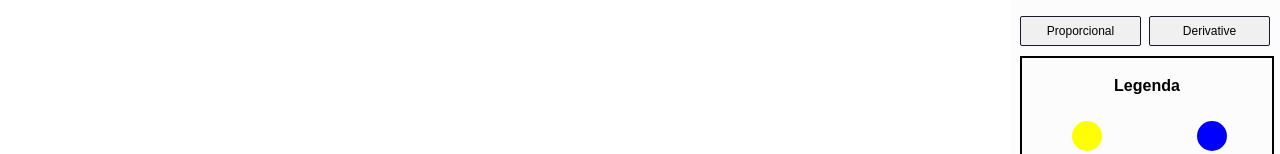
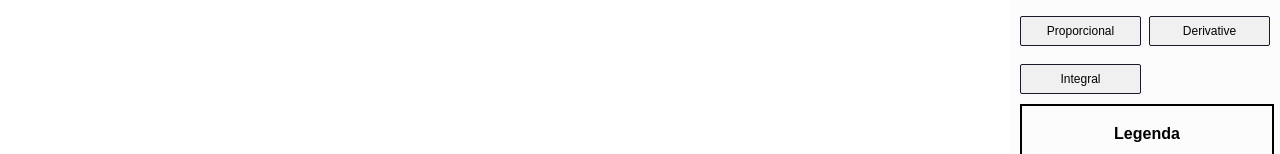
Before and after one commit to openplc-rpi/front-clp, a React (Create React App) app: page / in a window 1280 px wide. Shown: the part 277-431 px from the top of the page. Built offline with nearby package versions, Linux system fonts and the light colour scheme; no server answers.

Commit message:
Add Integral Node

```diff
--- a/src/App.js
+++ b/src/App.js
@@ -30,6 +30,7 @@ import Equation from './Equation';
 import ValueOf from './ValueOf';
 import ProporcionalNode from './ProporcionalNode';
 import DerivativeNode from './DerivadaNode';
+import IntegralNode from './IntegralNode';
 import './index.css';
 
 const nodeTypes = {
@@ -44,7 +45,8 @@ const nodeTypes = {
   equation: Equation,
   valueof: ValueOf,
   Proporcional: ProporcionalNode,
-  Derivative: DerivativeNode
+  Derivative: DerivativeNode,
+  Integral: IntegralNode
 };
 
 let id = 0;
--- a/src/DerivadaNode.jsx
+++ b/src/IntegralNode.jsx
@@ -3,7 +3,7 @@ import { memo } from 'react';
 import { Position, NodeProps, Handle, Node, useReactFlow } from '@xyflow/react';
 import './index.css';
 
-function DerivativeNode({ id, data }: NodeProps<Node<{ text: string }>>) {
+function IntegralNode({ id, data }: NodeProps<Node<{ text: string }>>) {
   const { updateNodeData } = useReactFlow();
 
   // Garante que a propriedade "text" exista no data (inicializa com vazio, se não existir)
@@ -31,19 +31,19 @@ function DerivativeNode({ id, data }: NodeProps<Node<{ text: string }>>) {
         border: '1px solid #000',
       }}
     >
-      <div><center>Derivative</center></div>
+      <div><center>Integral</center></div>
       <div style={{ marginTop: 5, display: 'flex', alignItems: 'center', gap: '5px' }}>
-        <span style={{ fontSize: 10 }}>kp :</span>
+        <span style={{ fontSize: 10 }}>ki :</span>
         <input
           onChange={(evt) => updateNodeData(id, { text: evt.target.value })}
           value={data.text || ''}
           style={{ width: 40, fontSize: 10 }}
         />
       </div>
-      <Handle id="D_in" type="target" position={Position.Left} style={{ backgroundColor: 'yellow' }} />
-      <Handle id="D_out" type="source" position={Position.Right} style={{ backgroundColor: 'blue' }} />
+      <Handle id="I_in" type="target" position={Position.Left} style={{ backgroundColor: 'yellow' }} />
+      <Handle id="I_out" type="source" position={Position.Right} style={{ backgroundColor: 'blue' }} />
     </div>
   );
 }
 
-export default memo(DerivativeNode);
+export default memo(IntegralNode);
--- a/src/Sidebar.jsx
+++ b/src/Sidebar.jsx
@@ -97,6 +97,10 @@ export default ({selectedFile, setSelectedFile, selectionEnabled}) => {
       <div className="dndnode" onDragStart={(event) => onDragStart(event, 'Derivative')} draggable>
         Derivative
       </div>
+
+      <div className="dndnode" onDragStart={(event) => onDragStart(event, 'Integral')} draggable>
+        Integral
+      </div>
     </div>
 
 
```
